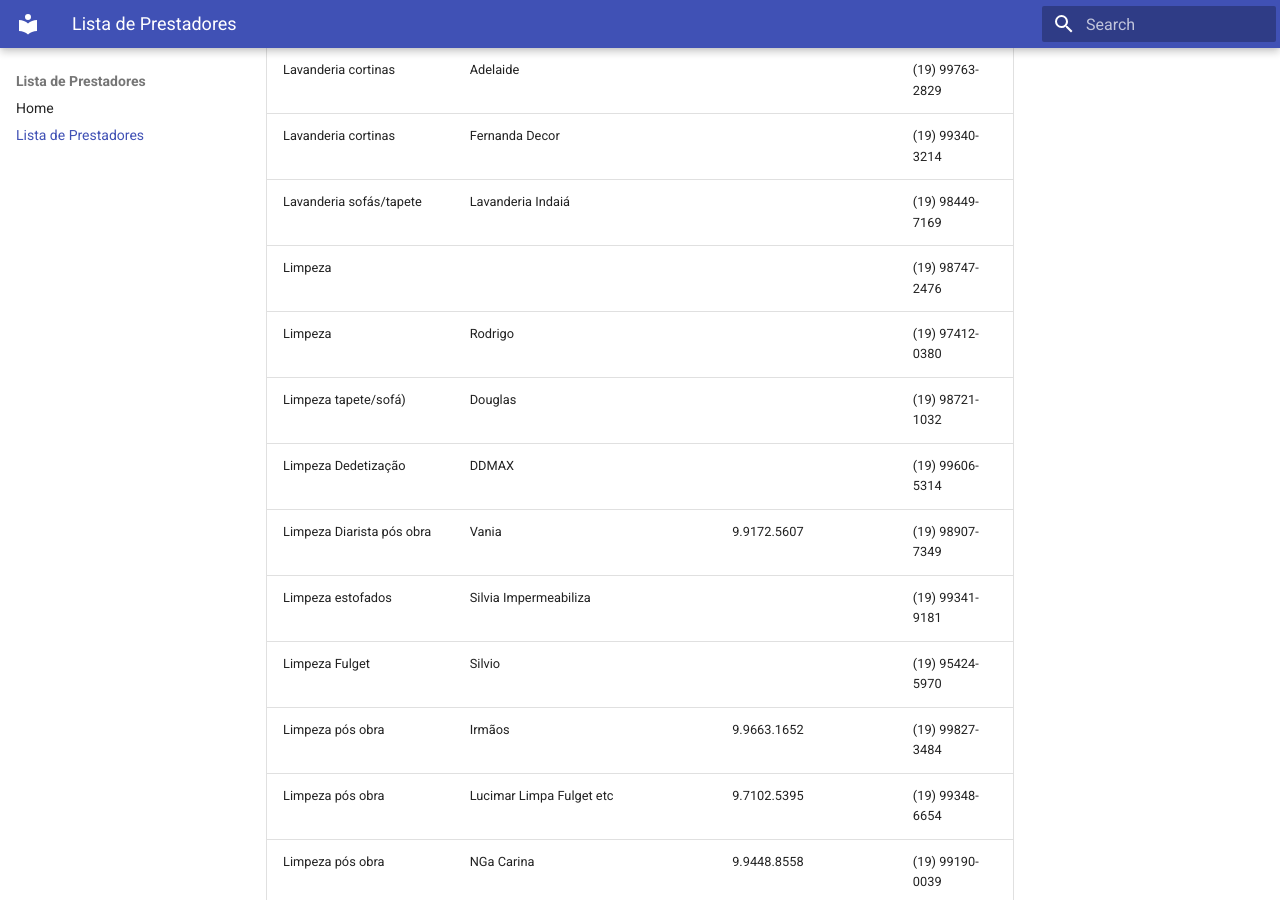
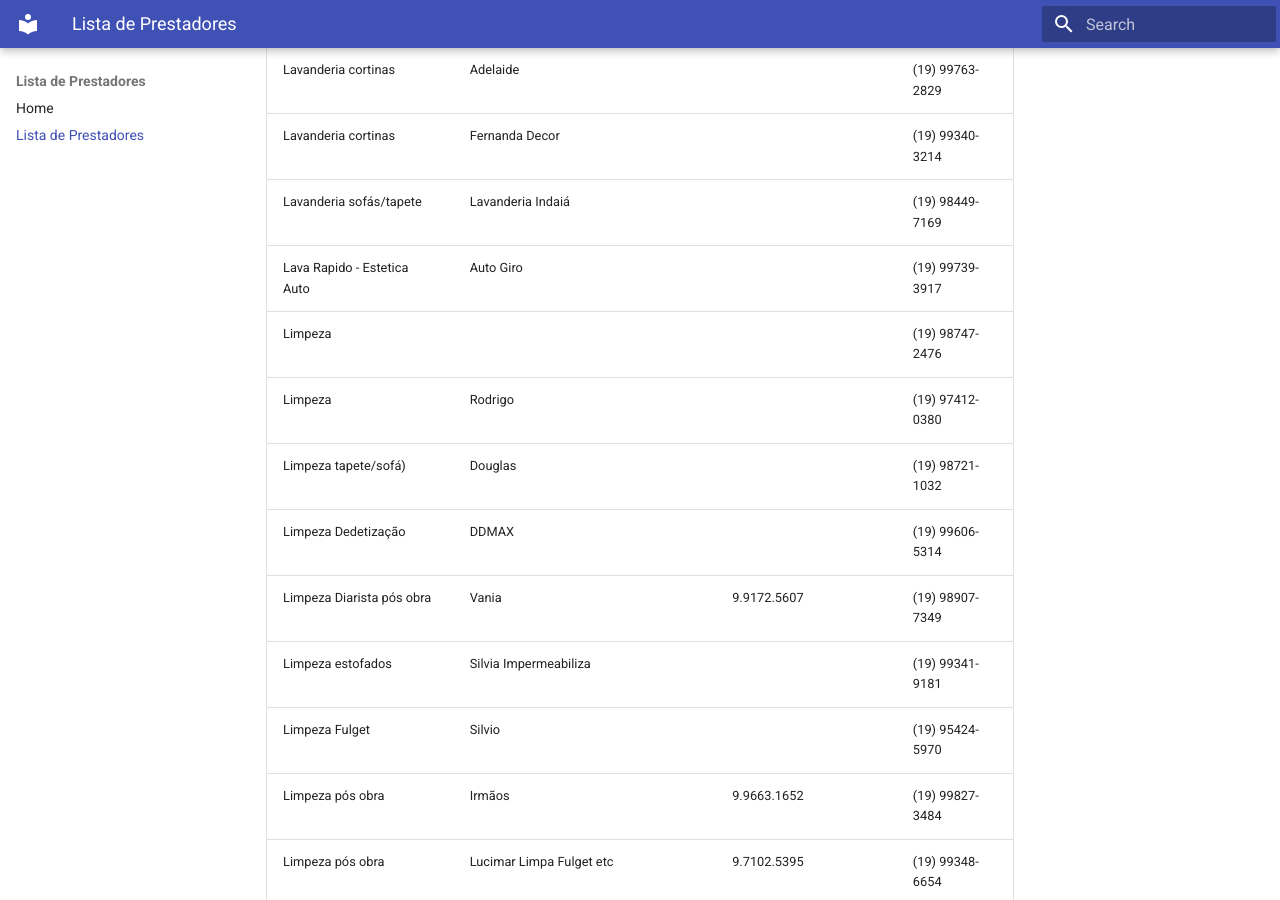
Before and after one commit to duas-marias/duas-marias.github.io, an MkDocs documentation site: the page built from docs/all.md, in a window 1280 px wide and 900 px high, scrolled down 22935 px. Built offline with MkDocs 1.6.1 and Material for MkDocs 9.7.7, drawn with Linux system fonts in a browser that asks for light colours; comment, search, counter and statistics services are not loaded.

Commit message:
Update all.md

```diff
--- a/docs/all.md
+++ b/docs/all.md
@@ -368,6 +368,7 @@
 | Lavanderia cortinas           | Adelaide                                 |                          | (19) 99763-2829  |
 | Lavanderia cortinas           | Fernanda Decor                           |                          | (19) 99340-3214  |
 | Lavanderia sofás/tapete       | Lavanderia Indaiá                        |                          | (19) 98449-7169  |
+| Lava Rapido - Estetica Auto   | Auto Giro                                |                          | (19) 99739-3917  |
 | Limpeza                       |                                          |                          | (19) 98747-2476  |
 | Limpeza                       | Rodrigo                                  |                          | (19) 97412-0380  |
 | Limpeza  tapete/sofá)         | Douglas                                  |                          | (19) 98721-1032  |
```
